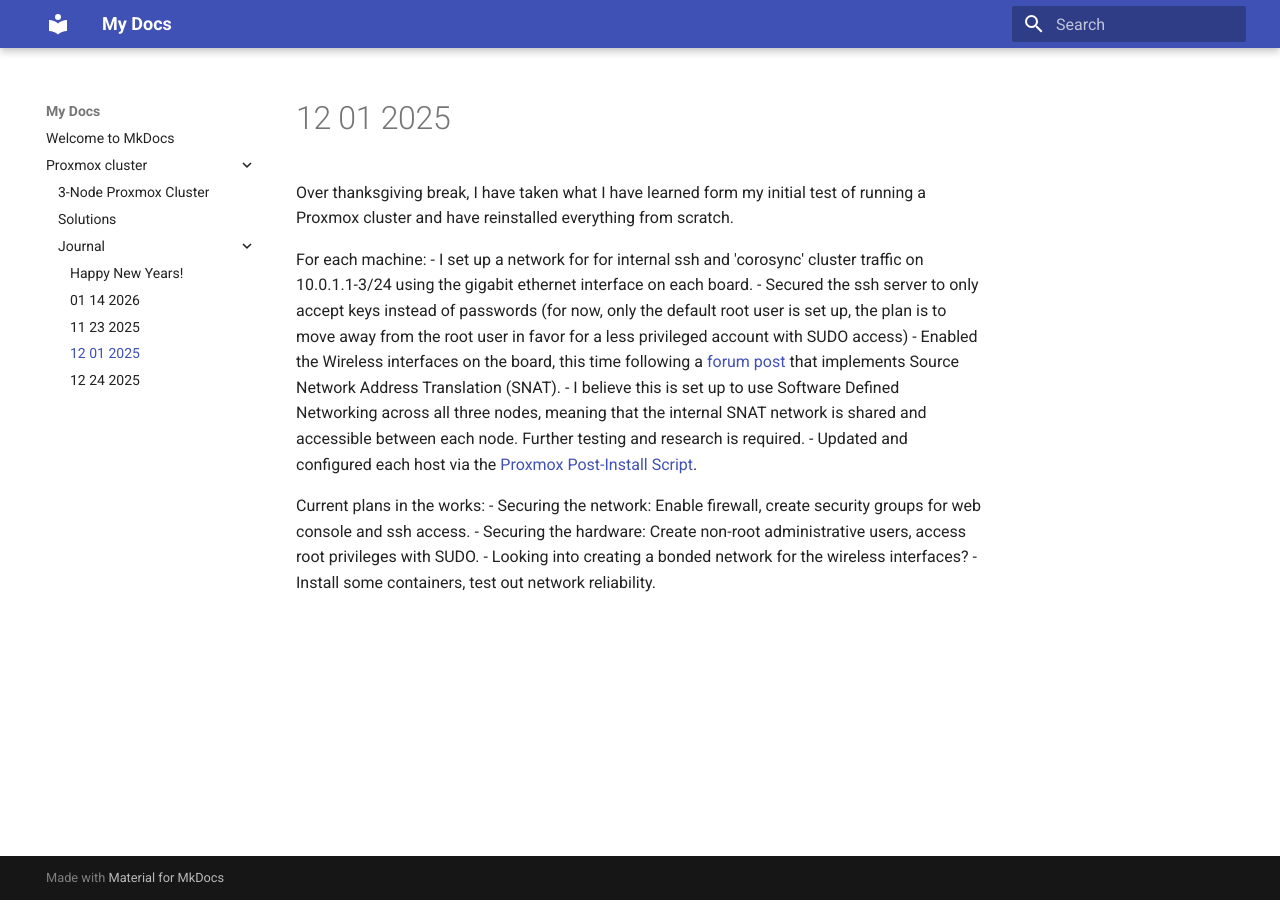
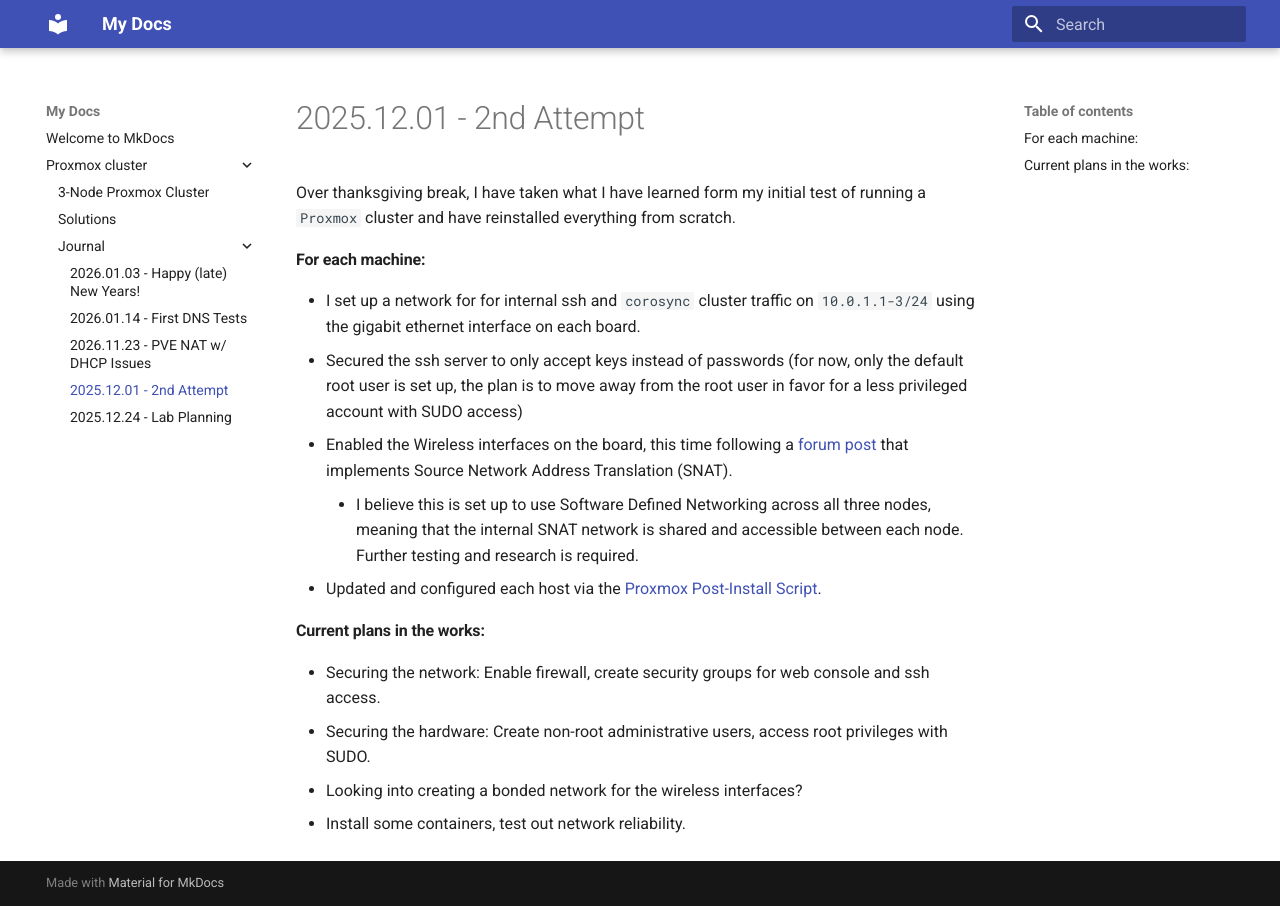
Before and after one commit to wmboeckman/homelab, an MkDocs documentation site: the page built from docs/proxmox-cluster/journal/12-01-2025.md, in a window 1280 px wide. Built offline with MkDocs 1.6.1 and Material for MkDocs 9.7.7, drawn with Linux system fonts in a browser that asks for light colours.

Commit message:
fixed formatting, updated language

```diff
--- a/docs/proxmox-cluster/journal/01-14-2026.md
+++ b/docs/proxmox-cluster/journal/01-14-2026.md
@@ -1,9 +1,11 @@
+# 2026.01.14 - First DNS Tests
+
 A have good news: The network seems to be stable! While Proxmox's SDN still seems to have that bug (DHCP server leases IPs even to statically-assigned guests), so long as I update the IP in the 'IPAM' settings everything continues to work.
 
-While I had more important things to work on (firewall, tailnet ACLs, etc) I decided to test out a split-horizon local DNS within my tailscale network:
+While I had more important things to work on (firewall, tailnet ACLs, etc.) I decided to test out a split-horizon local DNS within my tailscale network:
 
 ## My DNS Solution
 
 This mostly started out of curiosity when I discovered the split-horizon DNS setting under my tailnet's configuration dashboard. I wanted to quickly set up a locally-controlled (not public yet) domain name to assign aliases to the various services I plan on running. I wanted both a DNS server for the actual domain resolution and a reverse proxy for managing the various http/s services / backends I want to access.
 
-For this, I chose Technitium for my DNS solution and Zoraxy for my reverse proxy. Each have an easy to use web dashboard and premade LXC install scripts.
+For this, I chose `Technitium` for my DNS solution and `Zoraxy` for my reverse proxy. Each have an easy to use web dashboard and premade LXC install scripts.
--- a/docs/proxmox-cluster/journal/11-23-2025.md
+++ b/docs/proxmox-cluster/journal/11-23-2025.md
@@ -1 +1,7 @@
-I am currently implementing a private internal subnet that will get connected to the wireless interface via NAT by following parts of [this guide](https://blog.popescul.com/posts/2025/07/20/proxmox-bridge-dhcp-setup/). However, I am currently running into issues with getting the internal DHCP server up and running, could be something to do with it starting up before the other interfaces have time to catch up, might try to add some artificial wait time for the service on startup? My plan is to experiment and break things up until Thanksgiving, where I will have a bit of free time to re-provision everything and come up with a better plan.
+# 2026.11.23 - PVE NAT w/ DHCP Issues
+
+I am currently implementing a private internal subnet that will get connected to the wireless interface via NAT by following parts of [this guide](https://blog.popescul.com/posts/2025/07/20/proxmox-bridge-dhcp-setup/).
+
+However, I am currently running into issues with getting the internal DHCP server up and running, could be something to do with it starting up before the other interfaces have time to catch up, might try to add some artificial wait time for the service on startup?
+
+My plan is to experiment and break things up until Thanksgiving, where I will have a bit of free time to re-provision everything and come up with a better plan.
--- a/docs/proxmox-cluster/journal/12-01-2025.md
+++ b/docs/proxmox-cluster/journal/12-01-2025.md
@@ -1,13 +1,17 @@
-Over thanksgiving break, I have taken what I have learned form my initial test of running a Proxmox cluster and have reinstalled everything from scratch.
+# 2025.12.01 - 2nd Attempt
 
-For each machine:
-- I set up a network for for internal ssh and 'corosync' cluster traffic on 10.0.1.1-3/24 using the gigabit ethernet interface on each board.
+Over thanksgiving break, I have taken what I have learned form my initial test of running a `Proxmox` cluster and have reinstalled everything from scratch.
+
+#### For each machine:
+
+- I set up a network for for internal ssh and `corosync` cluster traffic on `10.0.1.1-3/24` using the gigabit ethernet interface on each board.
 - Secured the ssh server to only accept keys instead of passwords (for now, only the default root user is set up, the plan is to move away from the root user in favor for a less privileged account with SUDO access)
 - Enabled the Wireless interfaces on the board, this time following a [forum post](https://forum.proxmox.com/threads/howto-proxmox-ve-8-1-2-wifi-w-snat.142831/) that implements Source Network Address Translation (SNAT).
-  - I believe this is set up to use Software Defined Networking across all three nodes, meaning that the internal SNAT network is shared and accessible between each node. Further testing and research is required.
+    - I believe this is set up to use Software Defined Networking across all three nodes, meaning that the internal SNAT network is shared and accessible between each node. Further testing and research is required.
 - Updated and configured each host via the [Proxmox Post-Install Script](https://community-scripts.github.io/ProxmoxVE/scripts?id=post-pve-install).
 
-Current plans in the works:
+#### Current plans in the works:
+
 - Securing the network: Enable firewall, create security groups for web console and ssh access.
 - Securing the hardware: Create non-root administrative users, access root privileges with SUDO.
 - Looking into creating a bonded network for the wireless interfaces?
```
Also changed, not shown: docs/proxmox-cluster/README.md (+5 -5 lines), docs/proxmox-cluster/journal/01-03-2026.md (+7 -5 lines), docs/proxmox-cluster/journal/12-24-2025.md (+11 -12 lines).
